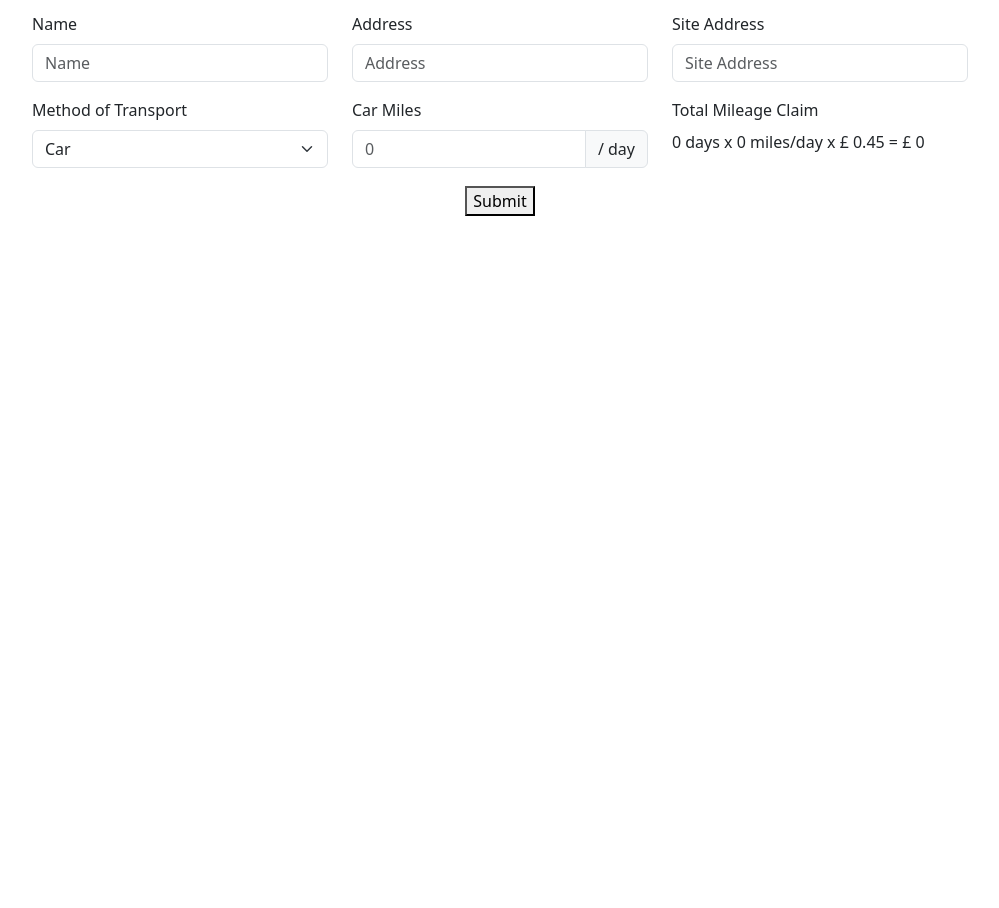
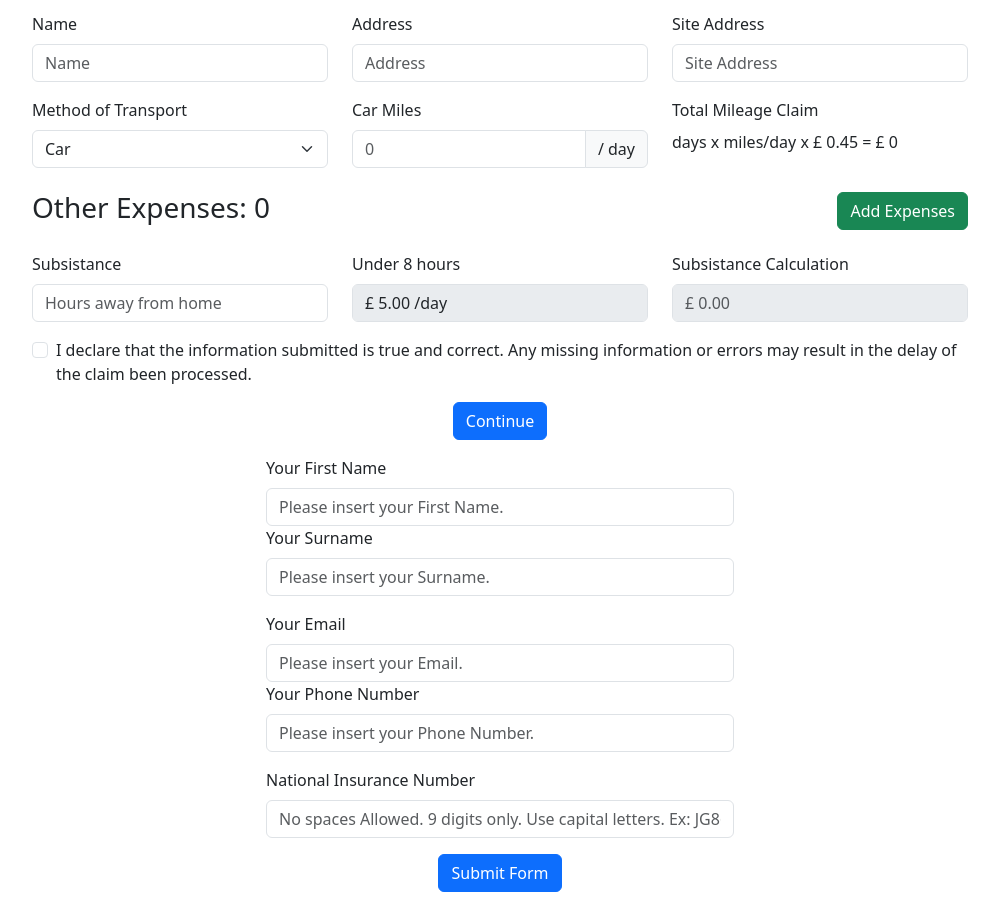
Before and after one commit to Xanvia/Premium-payroll, a React (Create React App) app in the folder frontend/: page / in a window 1280 px wide. Shown: the part 260-1168 px from the top of the page, without its empty margins (140-1139 px from the left). Before the commit the page ends 800 px from the top, so only its background shows below. Built offline with nearby package versions, Linux system fonts and the light colour scheme.

Commit message:
feat: normal expenses validation completed

```diff
--- a/frontend/src/ExpenseForm.jsx
+++ b/frontend/src/ExpenseForm.jsx
@@ -1,5 +1,5 @@
-import React, { useState, useField } from "react";
-import { Form, Formik, Field, ErrorMessage } from "formik";
+import React, { useState } from "react";
+import { useFormik } from "formik";
 import * as Yup from "yup";
 import "bootstrap/dist/css/bootstrap.min.css";
 
@@ -38,9 +38,8 @@ function ExpenseForm() {
     carMiles: Yup.number().required("Car miles is required"),
   });
 
-  return (
-    <Formik
-      initialValues={{
+  const formik = useFormik({
+    initialValues: {
       daysWorked: "",
       date: "",
       name: "",
@@ -48,13 +47,97 @@ function ExpenseForm() {
       siteAddress: "",
       transport: "car",
       carMiles: "",
-      }}
-      onSubmit={(values) => {
+    },
+    validationSchema: validationSchema,
+    onSubmit: (values) => {
       console.log(values);
-      }}
-      validationSchema={validationSchema}
+    },
+  });
+
+  const totalMilage = formik.values.daysWorked * formik.values.carMiles * 0.45;
+
+  const renderExpenseForms = () => {
+    let forms = [];
+    for (let i = 0; i < expenseCount; i++) {
+      forms.push(
+        <div key={i}>
+          {
+            <div>
+              <div className="row mb-3">
+                {" "}
+                <div className="col-md-6 text-start">
+                  <div>
+                    <label htmlFor="siteAddress" className="form-label">
+                      Other Expense Name
+                    </label>
+                    <input
+                      type="text"
+                      className="form-control"
+                      id="otherexpensesname"
+                      placeholder="Other Expense Name"
+                      // value={formData.otherExpensesName}
+                      // onChange={handleChange}
+                    />
+                  </div>
+                  <div className="text-start">
+                    <label htmlFor="carMiles" className="form-label">
+                      Car Miles
+                    </label>
+                    <div className="input-group">
+                      <span className="input-group-text">£</span>
+                      <input
+                        type="number"
+                        className="form-control"
+                        id="carMiles"
+                        placeholder="0"
+                        // value={formData.carMiles}
+                        // onChange={handleChange}
+                      />
+                    </div>
+                  </div>
+                </div>
+                <div className="col-md-6 text-start">
+                  <label
+                    htmlFor="otherexpensesdescription"
+                    className="form-label"
                   >
-      {({ handleSubmit }) => (
+                    Other Expense Description
+                  </label>
+                  <textarea
+                    className="form-control"
+                    placeholder="Other Expense Description"
+                    id="otherexpensesdescription"
+                  ></textarea>
+                </div>
+              </div>
+              <div className="row mb-3">
+                <div className="col-md-6 text-start">
+                  {" "}
+                  <label for="formFile" class="form-label ">
+                    Default file input example
+                  </label>
+                  <input class="form-control" type="file" id="formFile" />
+                </div>
+                <div className="col-md-6 mt-auto">
+                  <button
+                    type="button"
+                    className="btn btn-danger w-100"
+                    onClick={handleRemoveExpense}
+                  >
+                    Remove Expenses
+                  </button>
+                </div>
+              </div>
+              <hr />
+            </div>
+          }
+        </div>
+      );
+    }
+    return forms;
+  };
+
+  return (
     <div className="container mt-4 text-center w-75">
       <button className="btn btn-primary me-2">Data Report</button>
       <h2 className="text-center my-3">Expense Form</h2>
@@ -62,43 +145,56 @@ function ExpenseForm() {
         <button className="btn btn-dark me-2">PPS Expense Form</button>
         <button
           className="btn btn-secondary"
-              onClick={handleSubmit}
+          onClick={formik.handleSubmit}
           type="submit"
         >
           Submit
         </button>
       </div>
-          <Form>
+      <form onSubmit={formik.handleSubmit}>
         <div className="row mb-3">
           <div className="col-md-6 text-start">
             <label htmlFor="daysWorked" className="form-label">
               Days Worked
             </label>
-                <Field
+            <input
               type="number"
-                  className="form-control"
+              className={`form-control ${
+                formik.errors.daysWorked &&
+                formik.touched.daysWorked &&
+                "border border-danger"
+              }`}
               name="daysWorked"
               placeholder="Days Worked"
               min="0"
               max="7"
+              value={formik.values.daysWorked}
+              onChange={formik.handleChange}
             />
-                <ErrorMessage
-                  name="daysWorked"
-                  component="div"
-                  className="error-message text-danger"
-                />
+            {formik.errors.daysWorked && formik.touched.daysWorked && (
+              <div className="error-message text-danger">
+                {formik.errors.daysWorked}
+              </div>
+            )}
           </div>
           <div className="col-md-6 text-start">
             <label htmlFor="date" className="form-label">
               Date
             </label>
-                <Field
+            <input
               type="date"
               className="form-control"
               name="date"
               min={formatDateToYYYYMMDD(oneWeekAgo)}
               max={formatDateToYYYYMMDD(today)}
+              value={formik.values.date}
+              onChange={formik.handleChange}
             />
+            {formik.errors.date && formik.touched.date && (
+              <div className="error-message text-danger">
+                {formik.errors.date}
+              </div>
+            )}
           </div>
         </div>
         <div className="row mb-3">
@@ -106,34 +202,55 @@ function ExpenseForm() {
             <label htmlFor="name" className="form-label">
               Name
             </label>
-                <Field
+            <input
               type="text"
               className="form-control"
               name="name"
               placeholder="Name"
+              value={formik.values.name}
+              onChange={formik.handleChange}
             />
+            {formik.errors.name && formik.touched.name && (
+              <div className="error-message text-danger">
+                {formik.errors.name}
+              </div>
+            )}
           </div>
           <div className="col-md-4 text-start">
             <label htmlFor="address" className="form-label">
               Address
             </label>
-                <Field
+            <input
               type="text"
               className="form-control"
               name="address"
               placeholder="Address"
+              value={formik.values.address}
+              onChange={formik.handleChange}
             />
+            {formik.errors.address && formik.touched.address && (
+              <div className="error-message text-danger">
+                {formik.errors.address}
+              </div>
+            )}
           </div>
           <div className="col-md-4 text-start">
             <label htmlFor="siteAddress" className="form-label">
               Site Address
             </label>
-                <Field
+            <input
               type="text"
               className="form-control"
               name="siteAddress"
               placeholder="Site Address"
+              value={formik.values.siteAddress}
+              onChange={formik.handleChange}
             />
+            {formik.errors.siteAddress && formik.touched.siteAddress && (
+              <div className="error-message text-danger">
+                {formik.errors.siteAddress}
+              </div>
+            )}
           </div>
         </div>
         <div className="row mb-3">
@@ -141,45 +258,203 @@ function ExpenseForm() {
             <label htmlFor="transport" className="form-label">
               Method of Transport
             </label>
-                <Field
-                  as="select"
+            <select
               name="transport"
               className="form-select"
               id="transport"
+              value={formik.values.transport}
+              onChange={formik.handleChange}
             >
               <option value="car">Car</option>
               <option value="bus">Bus</option>
               <option value="train">Train</option>
-                </Field>
+            </select>
+            {formik.errors.transport && formik.touched.transport && (
+              <div className="error-message text-danger">
+                {formik.errors.transport}
+              </div>
+            )}
           </div>
           <div className="col-md-4 text-start">
             <label htmlFor="carMiles" className="form-label">
               Car Miles
             </label>
             <div className="input-group">
-                  <Field
+              <input
                 type="number"
                 className="form-control"
                 name="carMiles"
                 placeholder="0"
                 min="0"
+                value={formik.values.carMiles}
+                onChange={formik.handleChange}
               />
               <span className="input-group-text">/ day</span>
             </div>
+            {formik.errors.carMiles && formik.touched.carMiles && (
+              <div className="error-message text-danger">
+                {formik.errors.carMiles}
+              </div>
+            )}
           </div>
           <div className="col-md-4 text-start">
             <label htmlFor="totalMileage" className="form-label">
               Total Mileage Claim
             </label>
-                <p>0 days x 0 miles/day x £ 0.45 = £ 0</p>
+            <p>{`${formik.values.daysWorked} days x ${formik.values.carMiles} miles/day x £ 0.45 = £ ${totalMilage}`}</p>
             {/* This can be dynamically calculated based on Formik values if needed */}
           </div>
         </div>
-            <button type="submit">Submit</button>
-          </Form>
+
+        <div className="row mb-3">
+          <div className="col-md-12 d-flex align-items-center justify-content-between">
+            <label className="form-label me-2 fs-3 fw-normal">
+              Other Expenses: {expenseCount}
+            </label>
+            <button
+              type="button"
+              className="btn btn-success"
+              onClick={handleAddExpense}
+            >
+              Add Expenses
+            </button>
           </div>
-      )}
-    </Formik>
+        </div>
+        {renderExpenseForms()}
+        <div className="row mb-3">
+          <div className="col-md-4 text-start">
+            <label htmlFor="subsistance" className="form-label">
+              Subsistance
+            </label>
+            <input
+              type="number"
+              className="form-control"
+              id="subsistance"
+              placeholder="Hours away from home"
+              // value={formData.subsistance}
+            />
+          </div>
+          <div className="col-md-4 text-start">
+            <label className="form-label">Under 8 hours</label>
+            <input
+              type="text"
+              className="form-control"
+              placeholder="£ 5.00 /day"
+              value="£ 5.00 /day"
+              disabled
+            />
+          </div>
+          <div className="col-md-4 text-start">
+            <label htmlFor="subsistanceCalculation" className="form-label">
+              Subsistance Calculation
+            </label>
+            <input
+              type="text"
+              className="form-control"
+              id="subsistanceCalculation"
+              placeholder="£ 0.00"
+              // value={formData.subsistanceCalculation}
+              disabled
+            />
+          </div>
+        </div>
+        <div className="form-check mb-3 text-start">
+          <input
+            type="checkbox"
+            className="form-check-input"
+            id="declaration"
+            // checked={formData.declaration}
+            // onChange={handleChange}
+          />
+          <label className="form-check-label" htmlFor="declaration">
+            I declare that the information submitted is true and correct. Any
+            missing information or errors may result in the delay of the claim
+            been processed.
+          </label>
+        </div>
+        <div className="text-center mb-3">
+          <button
+            type="submit"
+            className="btn btn-primary"
+            onClick={formik.handleSubmit}
+          >
+            Continue
+          </button>
+        </div>
+        <div className="w-50 m-auto">
+          <div className="row mb-3 text-start ">
+            <div className="">
+              <label htmlFor="firstName" className="form-label">
+                Your First Name
+              </label>
+              <input
+                type="text"
+                className="form-control"
+                id="firstName"
+                placeholder="Please insert your First Name."
+                // value={formData.firstName}
+                // onChange={handleChange}
+              />
+            </div>
+            <div className="">
+              <label htmlFor="surname" className="form-label">
+                Your Surname
+              </label>
+              <input
+                type="text"
+                className="form-control"
+                id="surname"
+                placeholder="Please insert your Surname."
+                // value={formData.surname}
+                // onChange={handleChange}
+              />
+            </div>
+          </div>
+          <div className="row mb-3 text-start">
+            <div className="">
+              <label htmlFor="email" className="form-label">
+                Your Email
+              </label>
+              <input
+                type="email"
+                className="form-control"
+                id="email"
+                placeholder="Please insert your Email."
+              />
+            </div>
+            <div className="text-start">
+              <label htmlFor="phoneNumber" className="form-label">
+                Your Phone Number
+              </label>
+              <input
+                type="tel"
+                className="form-control"
+                id="phoneNumber"
+                placeholder="Please insert your Phone Number."
+              />
+            </div>
+          </div>
+          <div className="row mb-3">
+            <div className="col-md-12 text-start">
+              <label htmlFor="nationalInsurance" className="form-label">
+                National Insurance Number
+              </label>
+              <input
+                type="text"
+                className="form-control"
+                id="nationalInsurance"
+                placeholder="No spaces Allowed. 9 digits only. Use capital letters. Ex: JG8686985E"
+              />
+            </div>
+          </div>
+          <div className="text-center mb-3">
+            <button type="submit" className="btn btn-primary">
+              Submit Form
+            </button>
+          </div>
+        </div>
+      </form>
+    </div>
   );
 }
 
```
Lines whose indentation alone changed are shown as unchanged.
